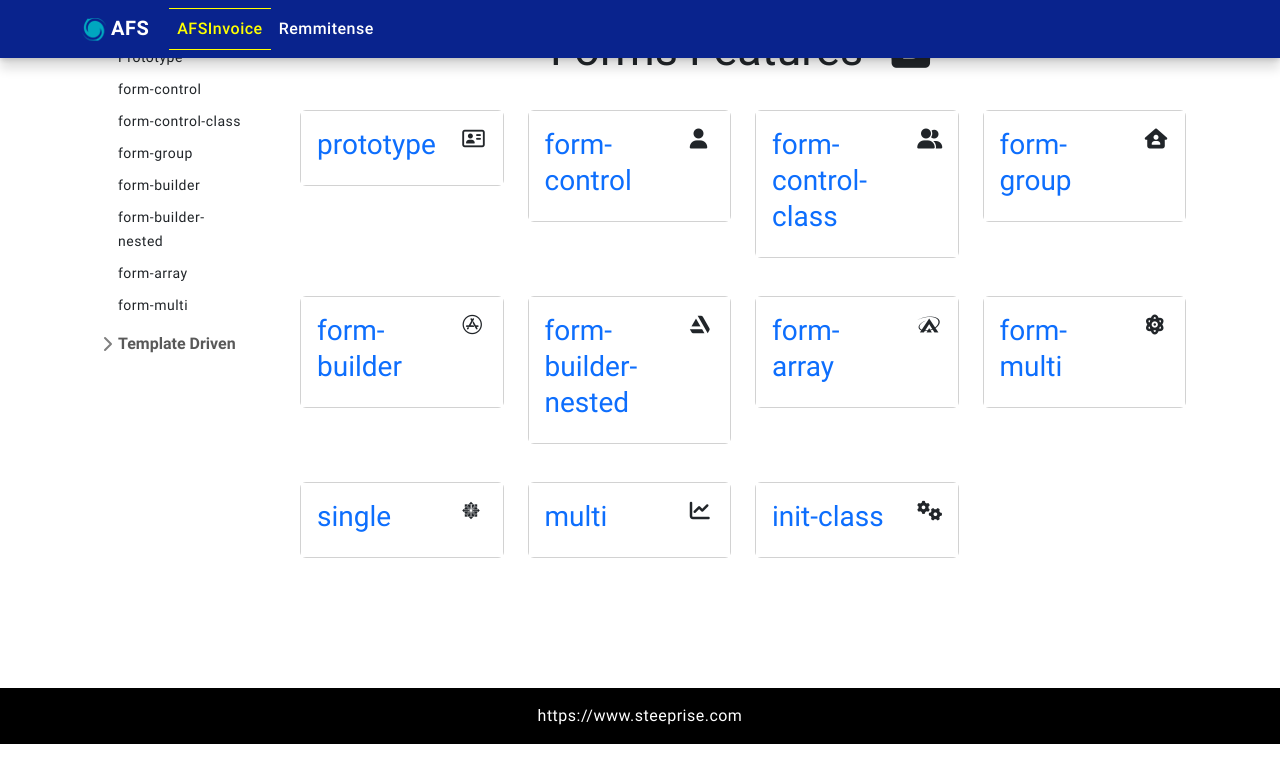
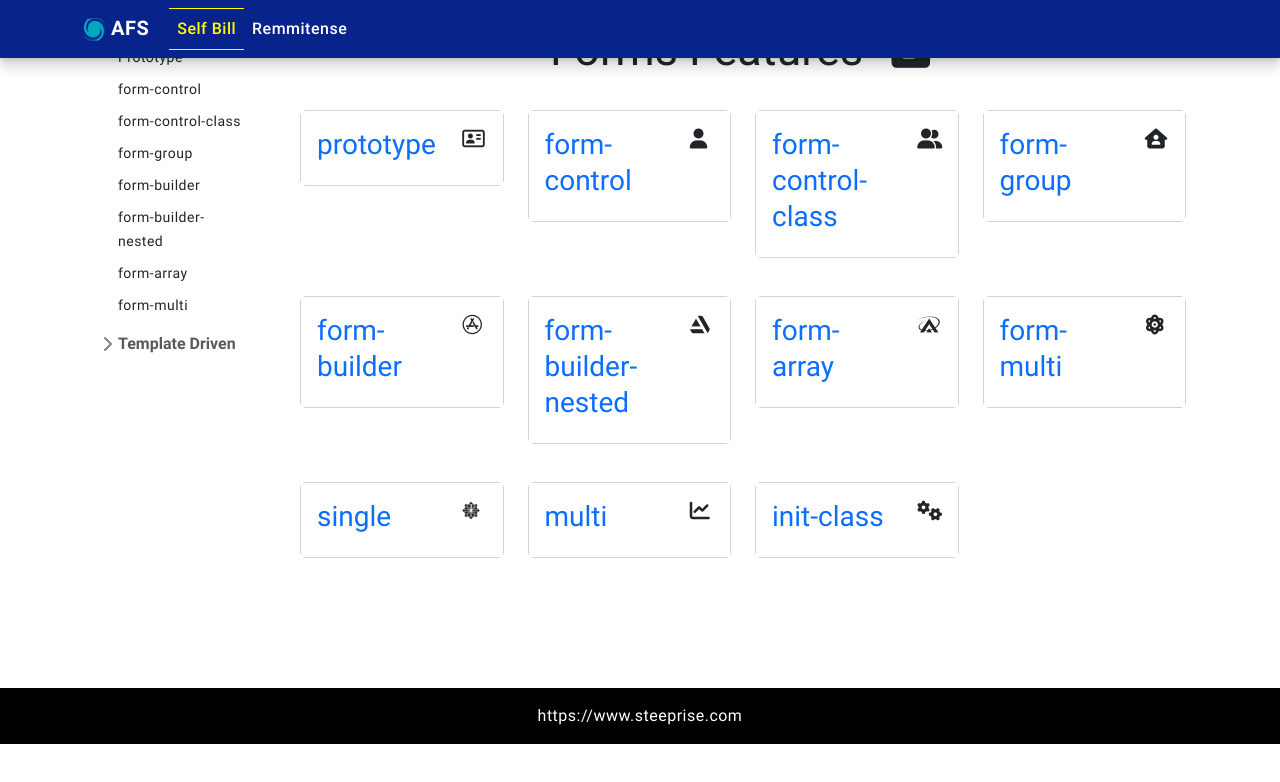
Before and after one commit to aloksteeprise/SelfBillOCR, an Angular app in the folder angular-ssr-master/: page /forms in a window 1280 px wide. Shown: the top 782 px of the page. Built offline with nearby package versions, Linux system fonts and the light colour scheme.

Commit message:
name change

```diff
--- a/angular-ssr-master/src/app/app.component.html
+++ b/angular-ssr-master/src/app/app.component.html
@@ -35,7 +35,7 @@
         <li class="nav-item">
           <a class="nav-link activecolor" aria-current="page" routerLink="/afsinvoices">
             <!-- <i class="fas fa-usd me-1"> </i> -->
-            AFSInvoice</a>
+            Self Bill</a>
         </li>
 
         <li class="nav-item">
```
